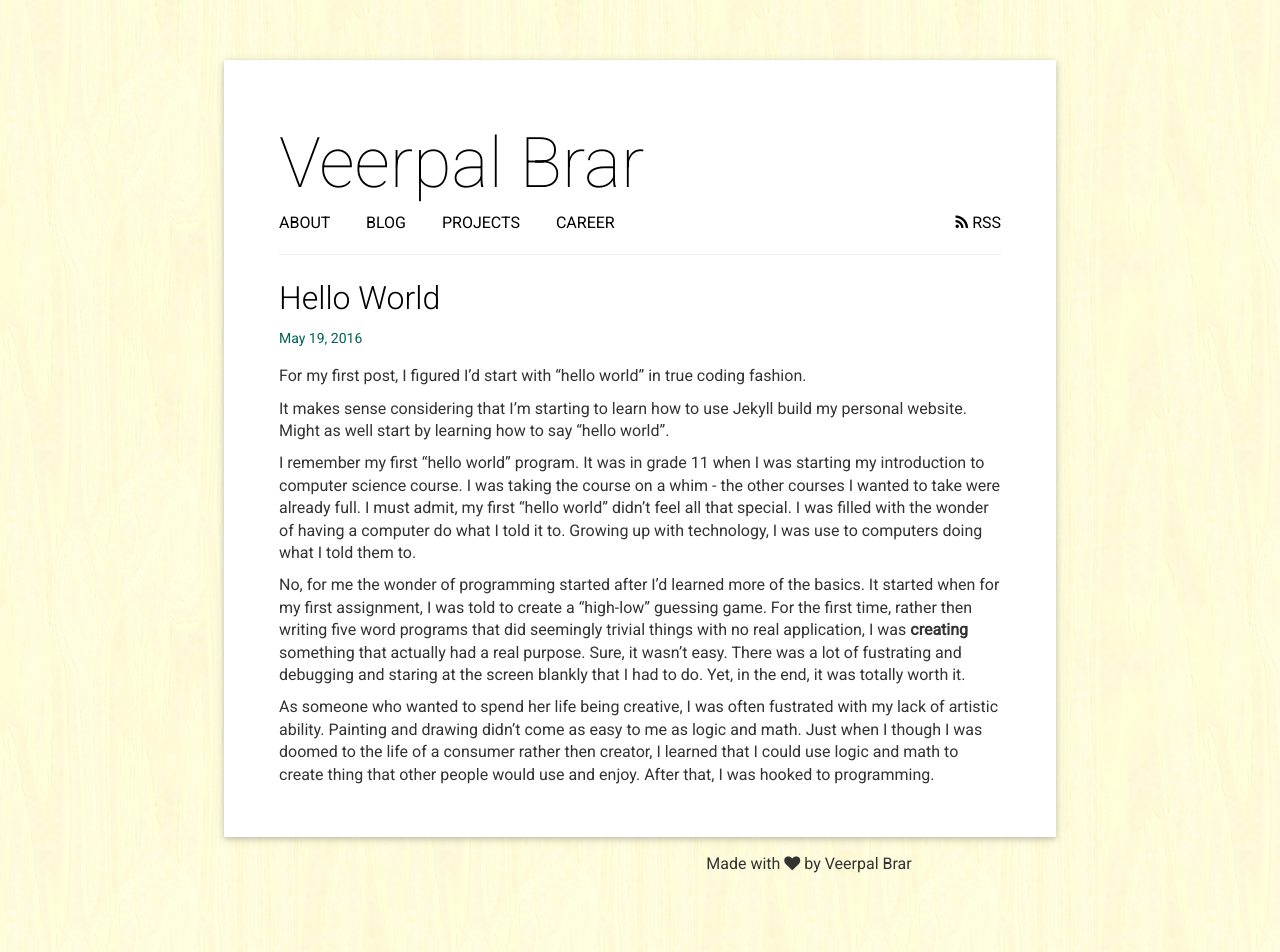
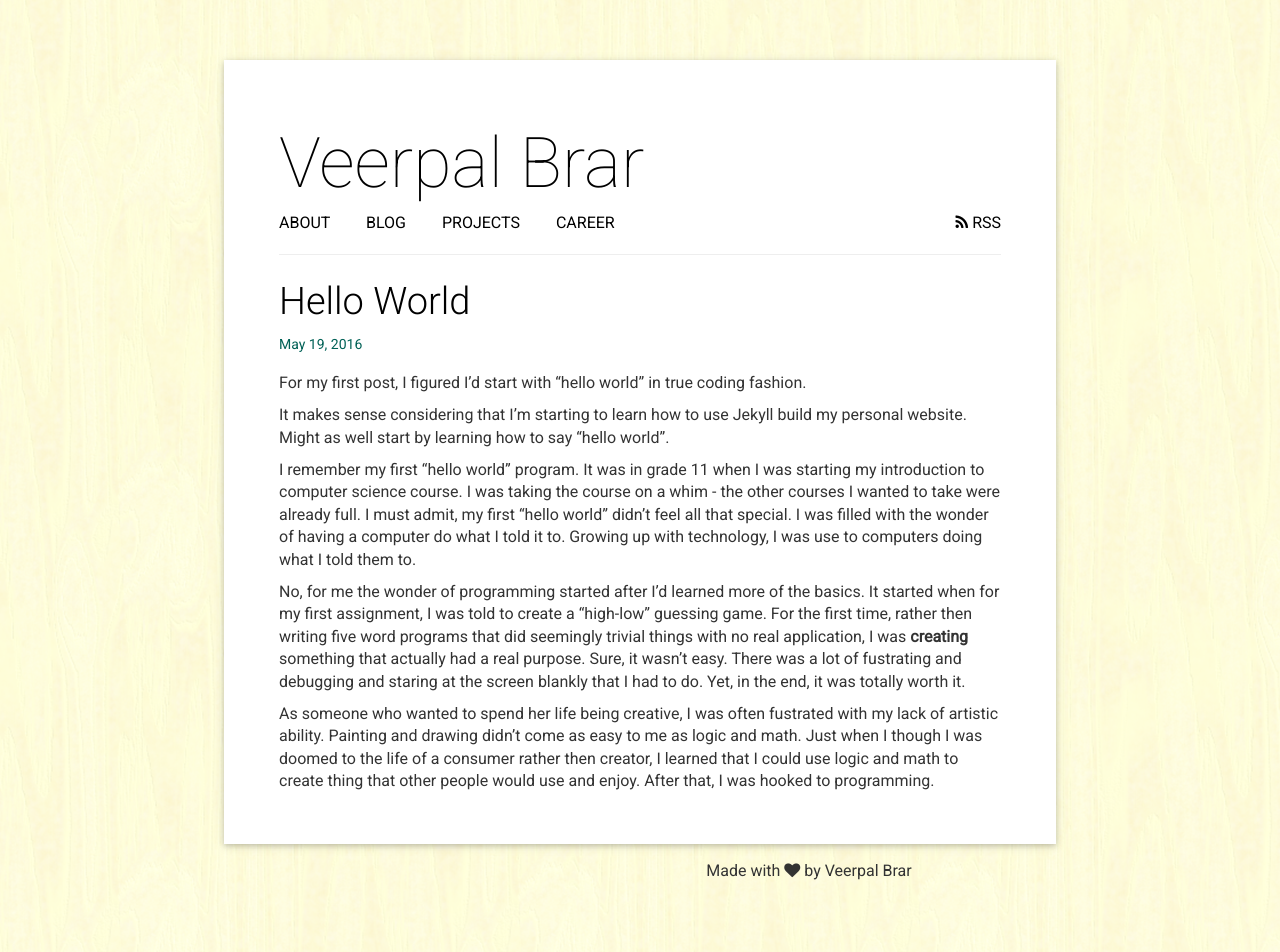
Before and after one commit to VeerpalBrar/VeerpalBrar.github.io, a Jekyll site: the page built from _posts/2016-05-19-hello-world.md, in a window 1280 px wide. Built offline with Jekyll 4.4.1, drawn with Linux system fonts in a browser that asks for light colours; nearby versions of some CDN libraries.

Commit message:
update headers and links

```diff
--- a/_layouts/default.html
+++ b/_layouts/default.html
@@ -21,10 +21,10 @@
     <div class="card-1">
         <div class="container-fluid margin-bottom">
             <div class="container-fluid card listing">
-                <h2 class="top-link" style="font-weight: 100;"><a href="/" class="link" style="text-decoration: none">Veerpal Brar</a></h2>
+                <h1 class="top-link" style="font-weight: 100;"><a href="/" class="link" style="text-decoration: none">Veerpal Brar</a></h1>
                 <p>
                     <a class="link" href="/">ABOUT</a>&emsp;&emsp;
-                    <a class="link" href="/blog/index.html">BLOG</a>&emsp;&emsp;
+                    <a class="link" href="/blog">BLOG</a>&emsp;&emsp;
                     <a class="link" href={% link projects.html %}>PROJECTS</a>&emsp;&emsp;
                     <a class="link" href={% link career.html %}>CAREER</a>&emsp;&emsp;
                     <a class="link" style="float: right" href="/feed.xml"><i class="fa fa-rss" aria-hidden="true"></i> RSS</a>
--- a/_layouts/post.html
+++ b/_layouts/post.html
@@ -2,7 +2,7 @@
 layout: default
 ---
 <div class="container-fluid margin-bottom listing">
-<h2>{{ page.title }}</h2>
+<h1>{{ page.title }}</h1>
 <div class="margin-bottom">
   <span class="post-date text-teal">{{ page.date | date: "%B %-d, %Y" }}</span>
   {% for tag in page.tags %}
```
